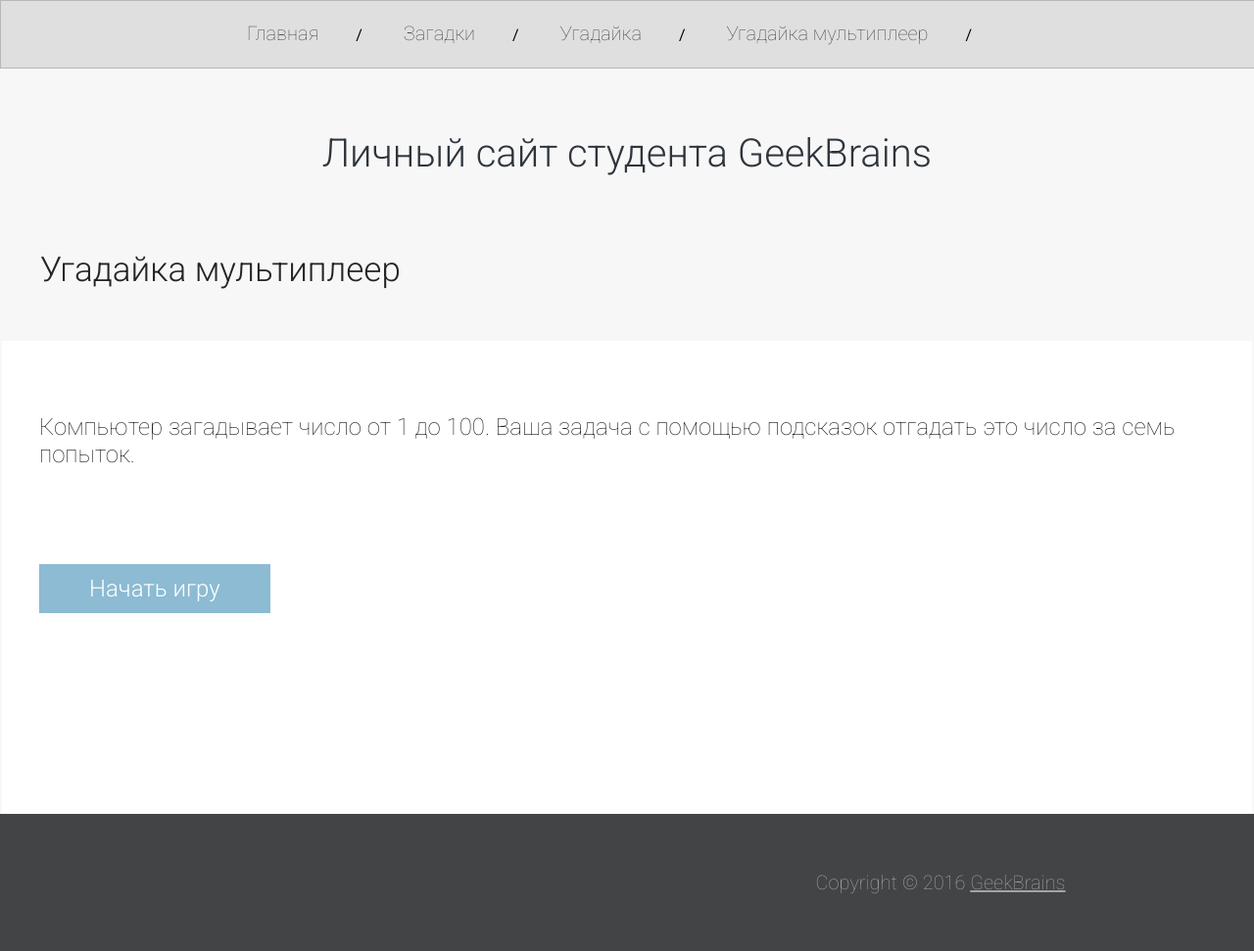
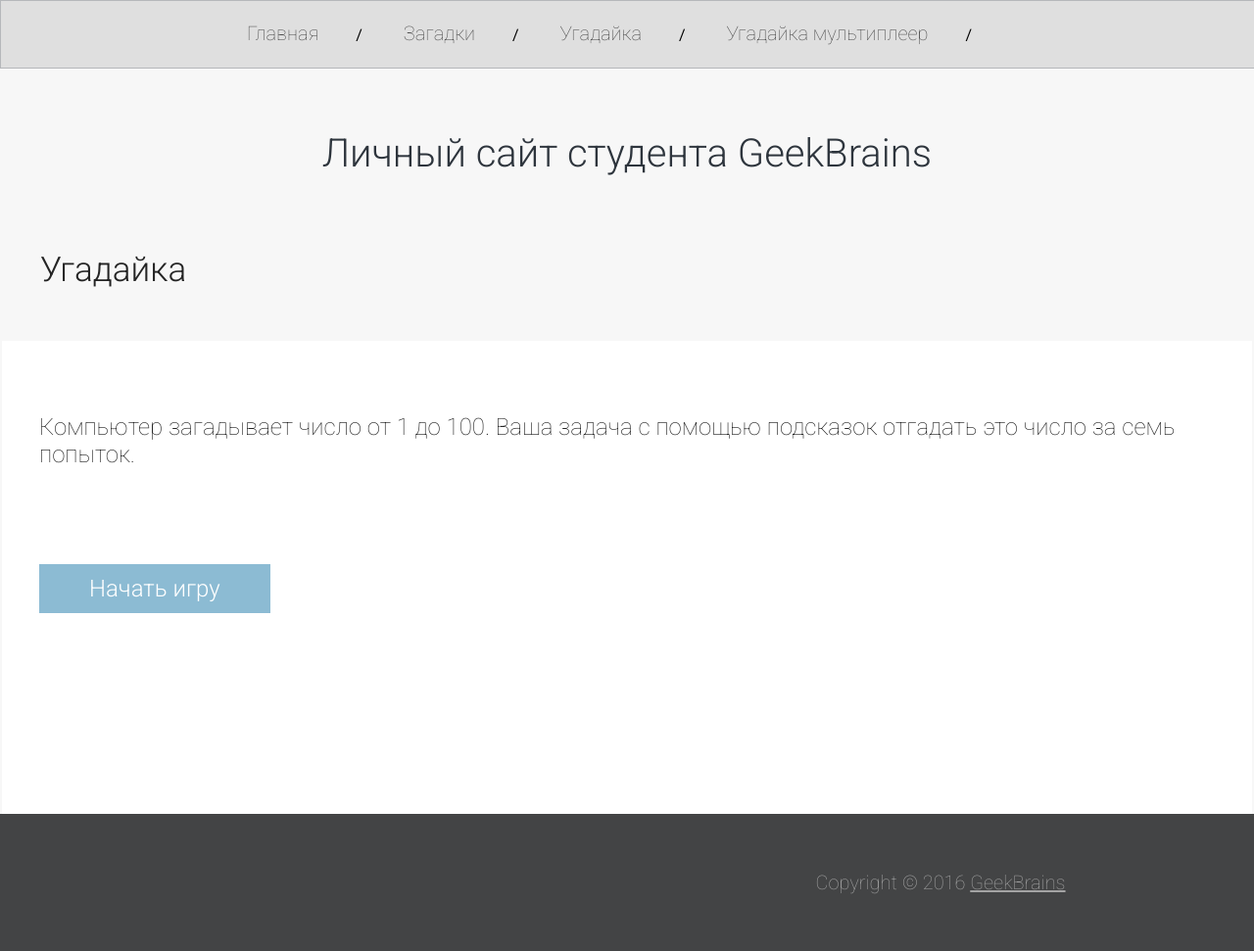
Before and after one commit to maximus9793/maximus9793.github.io, a plain HTML site: page guess.html in a window 1280 px wide. Shown: the top 971 px of the page at 98% size. Drawn offline with Linux system fonts and the light colour scheme.

Commit message:
Update guess.html

```diff
--- a/guess.html
+++ b/guess.html
@@ -36,7 +36,7 @@
 <div id="content">
 	<h1>Личный сайт студента GeekBrains</h1>
     <div id="center">
-		<h3>Угадайка мультиплеер</h3>
+		<h3>Угадайка</h3>
 	    <div id="box">
 	    	<p>Компьютер загадывает число от 1 до 100. Ваша задача с помощью подсказок отгадать это число за семь попыток.</p>
             <br><br/>
```
